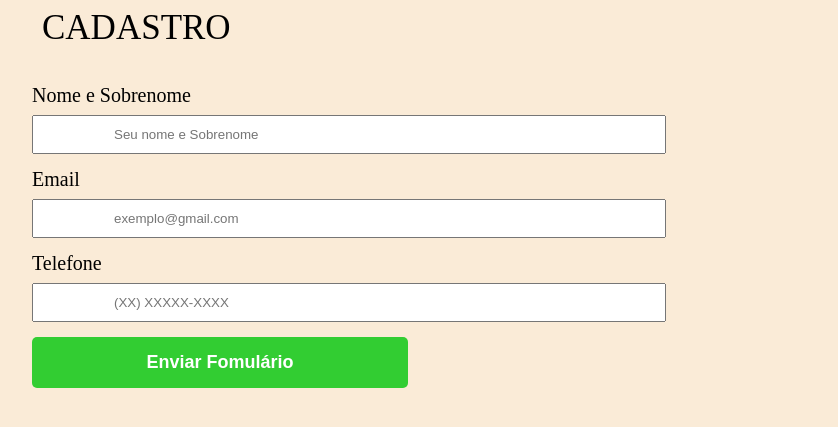
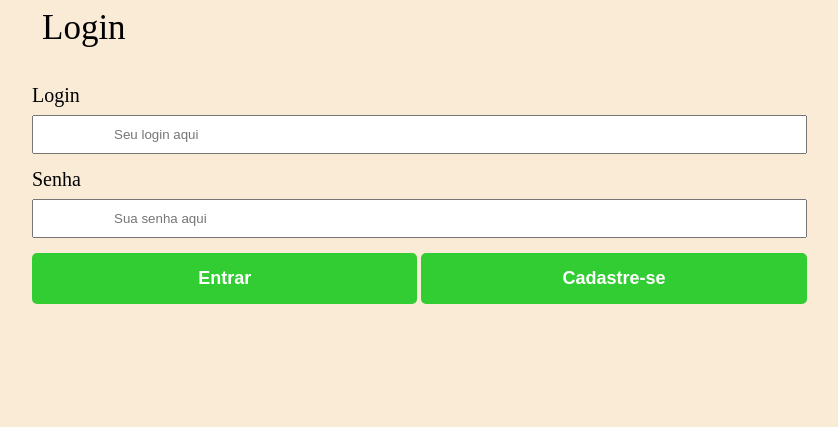
Before and after one commit to LipeBiondes/cadastro, a PHP site: page / in a window 1280 px wide. Shown: the top 427 px of the page, without its empty margins (138-976 px from the left). Run offline with PHP 8.4, Linux system fonts and the light colour scheme.

Commit message:
Criando tela de Login
tela de login criada, links acertados e mudanças no style class="enviar"

```diff
--- a/index.html
+++ b/index.html
@@ -4,27 +4,27 @@
   <meta charset="UTF-8">
   <meta http-equiv="X-UA-Compatible" content="IE=edge">
   <meta name="viewport" content="width=device-width, initial-scale=1.0">
-  <title>form</title>
+  <title>Login</title>
   <link rel="stylesheet" href="reset.css">
   <link rel="stylesheet" href="style.css">
+  <link rel="shortcut icon" href="images/favicon.ico" type="image/x-icon">
 </head>
 <body>
     <main >
-        <h1 class="cadastro">CADASTRO</h1>
+        <h1 class="cadastro">Login</h1>
           <!--formulário-->
             <form action="">
-                <label for="nomesobrenome">Nome e Sobrenome</label>
-                <input type="text" id="nomesobrenome" class="input-padrao" required placeholder="Seu nome e Sobrenome">
+                <label for="login">Login</label>
+                <input type="text" id="login" class="input-padrao" required placeholder="Seu login aqui">
 
-                <label for="email">Email</label>
-                <input type="email" id="email" class="input-padrao" required placeholder="exemplo@gmail.com">
+                <label for="senha">Senha</label>
+                <input type="password" id="Telefone" class="input-padrao" required placeholder="Sua senha aqui">
 
-                <label for="Telefone">Telefone</label>
-                <input type="tel" id="Telefone" class="input-padrao" required placeholder="(XX) XXXXX-XXXX">
+                <input type="submit" value="Entrar" class="enviar">
+                <a href="cadastro.html"><button type="button" class="enviar">Cadastre-se</button></a>
 
-                <input type="submit" value="Enviar Fomulário" class="enviar">
+            </form>
 
 
-            </form>
     </main>
 </html>
--- a/style.css
+++ b/style.css
@@ -26,7 +26,7 @@ form label, form legend{
     display: block;
     margin: 0 0 15px;
     padding: 10px 80px;
-    width: 50%;
+    width: 65%;
 }
 
 .checkbox{
@@ -34,7 +34,7 @@ form label, form legend{
 }
 
 .enviar{
-    width: 40%;
+    width: 41%;
     padding: 15px 0;
     background-color:limegreen;
     color: white;
@@ -49,5 +49,5 @@ form label, form legend{
 
 .enviar:hover{
     background-color: mediumseagreen;
-    transform:scale(1.2)
+    transform:scale(1.1)
 }
```
Also changed, not shown: cadastro.html (added, +32 -0 lines), images/favicon.ico (added).
